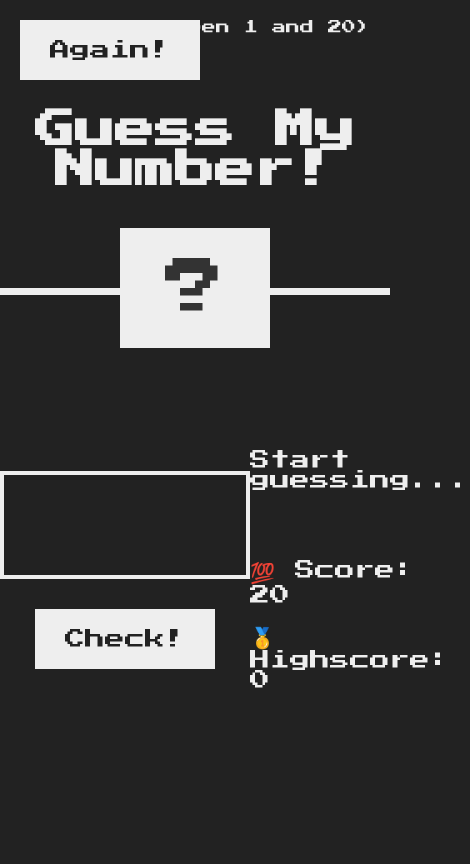
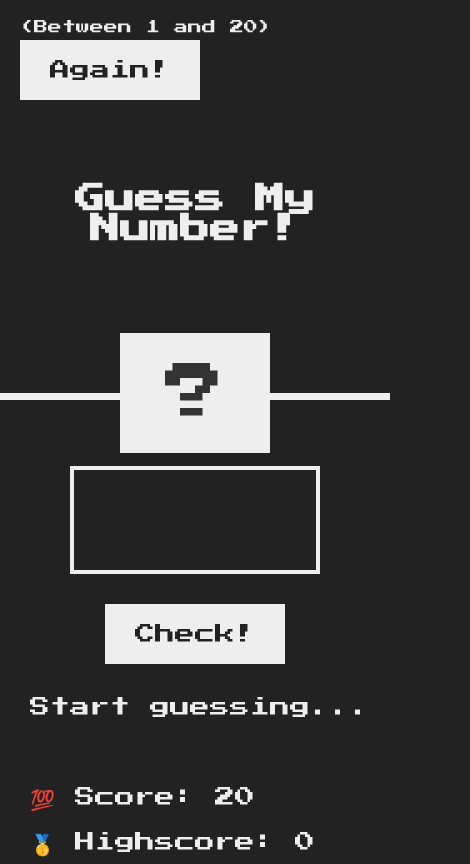
Before and after one commit to RankovicJelena/Guess-Number, a plain HTML site: page index.html in a window 390 px wide. Shown: the whole page, 470 px wide, since content can reach past the window. Drawn offline with Linux system fonts and the light colour scheme.

Commit message:
added mobile support

```diff
--- a/index.html
+++ b/index.html
@@ -5,6 +5,11 @@
     <meta name="viewport" content="width=device-width, initial-scale=1.0" />
     <meta http-equiv="X-UA-Compatible" content="ie=edge" />
     <link rel="stylesheet" href="style.css" />
+    <link
+      rel="stylesheet"
+      media="screen and (max-width:768px)"
+      href="css/mobile.css"
+    />
     <title>Guess My Number!</title>
   </head>
   <body>
--- a/style.css
+++ b/style.css
@@ -117,3 +117,43 @@ h1 {
 .label-score {
   margin-bottom: 2rem;
 }
+
+@media (max-width: 768px) {
+  header {
+    height: 45vh;
+  }
+
+  h1 {
+    font-size: 3rem;
+    width: 80%;
+  }
+
+  main {
+    flex-direction: column;
+    height: 55vh;
+  }
+  .between {
+    position: static;
+    margin-top: 2rem;
+    margin-left: 2rem;
+  }
+
+  input.guess {
+    margin-top: 6rem;
+    margin-right: 4rem;
+    margin-left: 4rem;
+  }
+
+  .left {
+    width: 100%;
+  }
+
+  .right {
+    width: 100%;
+    padding-left: 3rem;
+  }
+
+  .message {
+    padding-top: 2rem;
+  }
+}
```
